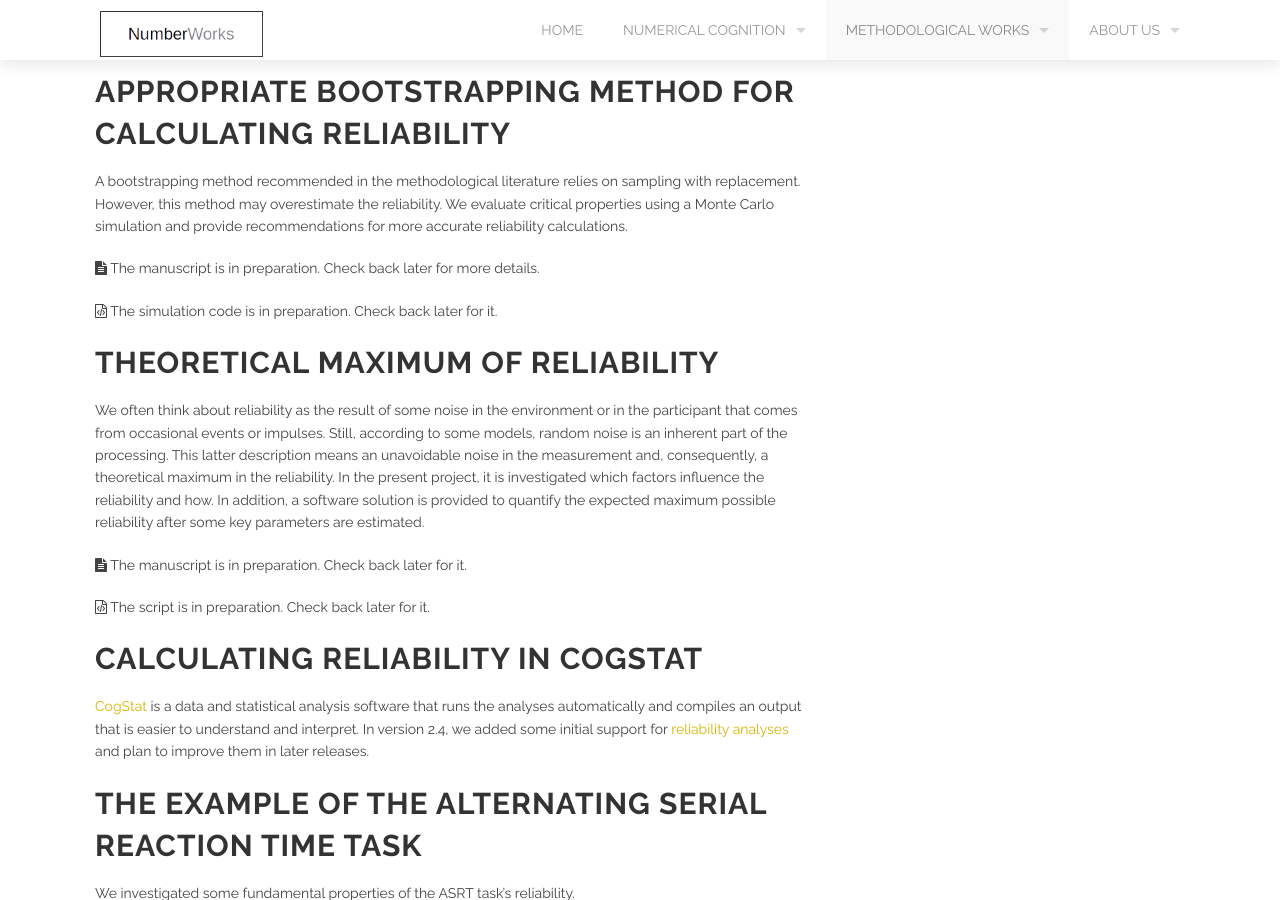
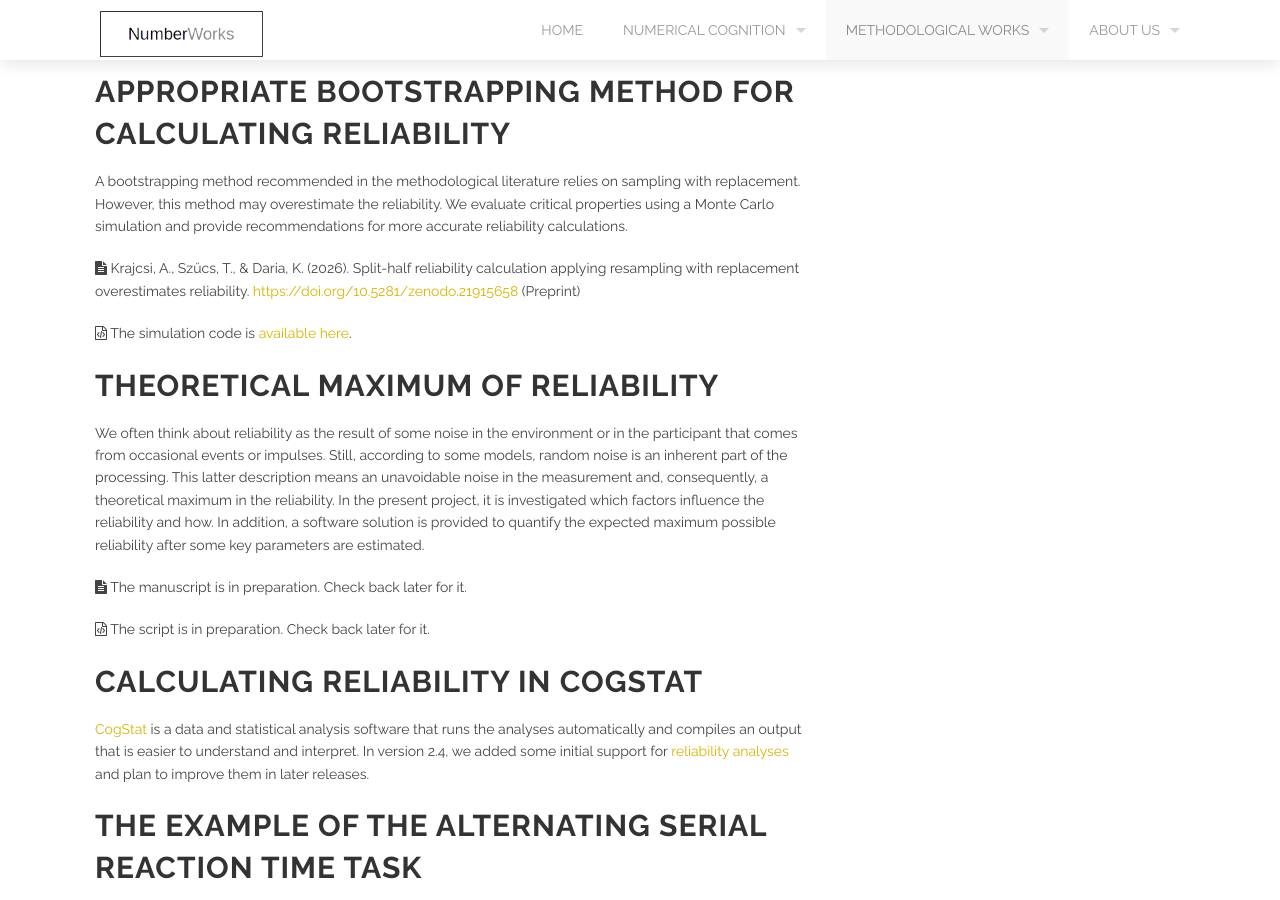
Before and after one commit to theNumberWorks/numberworks_website, a Jekyll site: the page built from reliability.md, in a window 1280 px wide and 900 px high, scrolled down 685 px. Built offline with Jekyll 4.4.1, drawn with Linux system fonts in a browser that asks for light colours.

Commit message:
Update reliability.md

```diff
--- a/reliability.md
+++ b/reliability.md
@@ -20,9 +20,9 @@ The relation between reliability and statistical power is complex. On the one ha
 
 A bootstrapping method recommended in the methodological literature relies on sampling with replacement. However, this method may overestimate the reliability. We evaluate critical properties using a Monte Carlo simulation and provide recommendations for more accurate reliability calculations.
 
-<i class='fa fa-file-text'></i> The manuscript is in preparation. Check back later for more details.
+<i class='fa fa-file-text'></i> Krajcsi, A., Szűcs, T., & Daria, K. (2026). Split-half reliability calculation applying resampling with replacement overestimates reliability. [https://doi.org/10.5281/zenodo.21915658](https://doi.org/10.5281/zenodo.21915658) (Preprint)
 
-<i class='fa fa-file-code-o'></i> The simulation code is in preparation. Check back later for it.
+<i class='fa fa-file-code-o'></i> The simulation code is [available here](https://colab.research.google.com/drive/1xP9nHlIbFRDiLn9OGbFSg-J6cnhtZcXB?usp=sharing).
 
 ## Theoretical maximum of reliability
 
```
